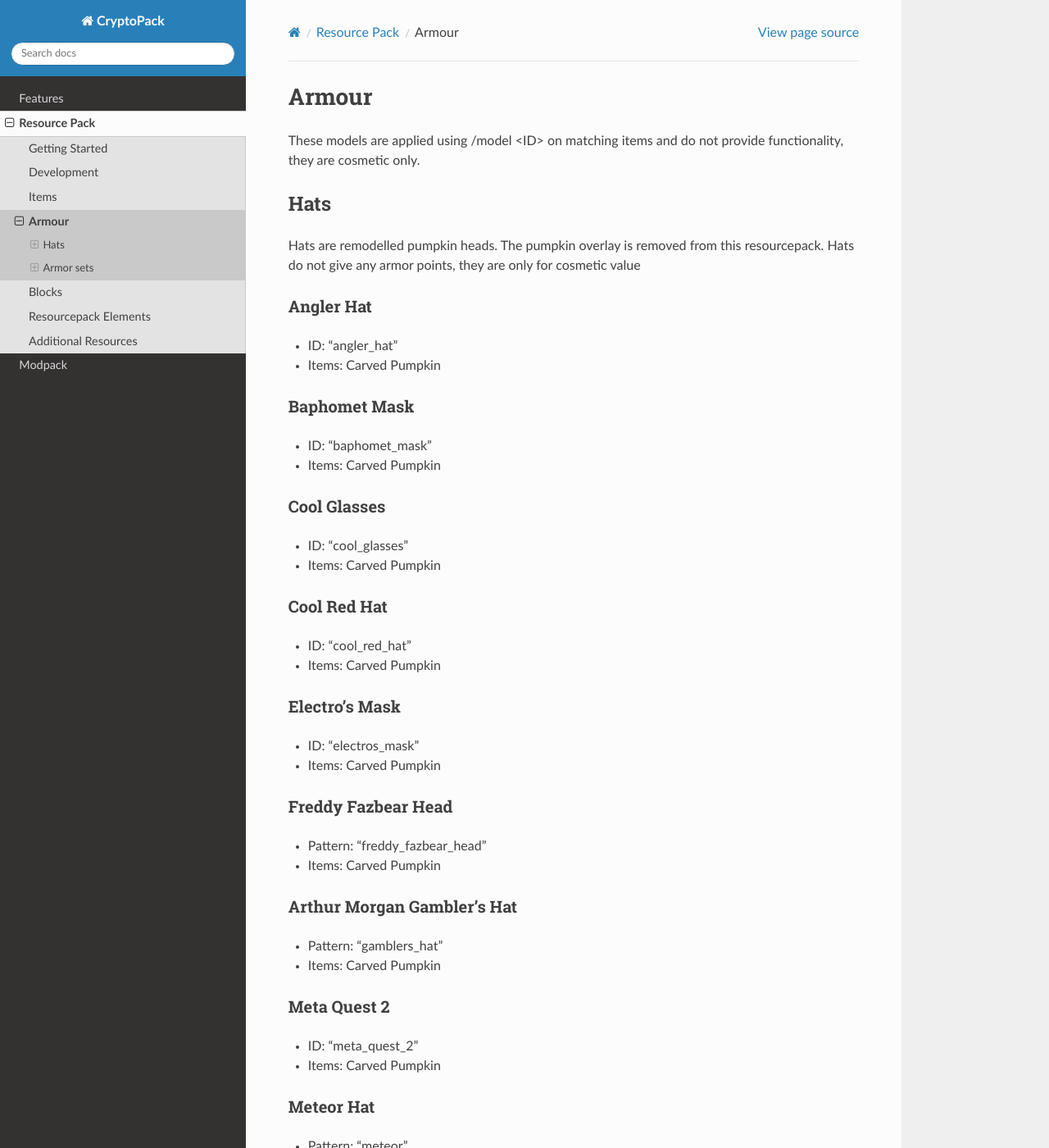
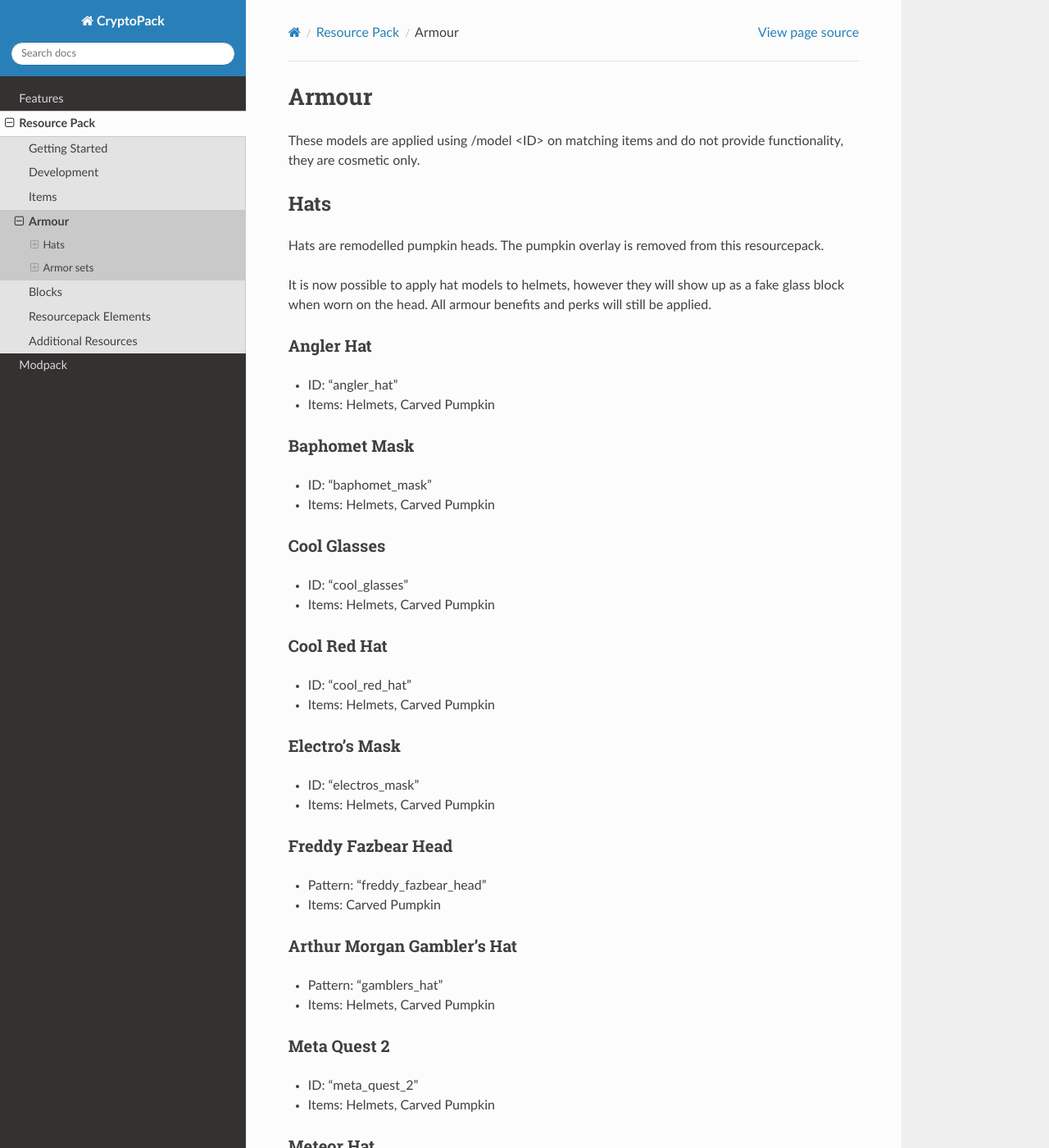
Before and after one commit to Shwabbaa/cryptopack-docs, a Sphinx documentation site: the page built from docs/source/resourcepack/armor.rst, in a window 1280 px wide and 1400 px high. Shown: the whole window at 82% size. Built offline with Sphinx 7.4.7 and the Read the Docs theme 3.1.0, drawn with Linux system fonts in a browser that asks for light colours; pages that are not in the unit, such as notebooks, are missing from menus; some of the changed text lies outside the part shown.

Commit message:
Update armor.rst

```diff
--- a/docs/source/resourcepack/armor.rst
+++ b/docs/source/resourcepack/armor.rst
@@ -7,32 +7,33 @@ Hats
 ==========
 
 Hats are remodelled pumpkin heads. The pumpkin overlay is removed from this resourcepack.
-Hats do not give any armor points, they are only for cosmetic value
+
+It is now possible to apply hat models to helmets, however they will show up as a fake glass block when worn on the head. All armour benefits and perks will still be applied.
 
 Angler Hat
 ~~~~~~~~~~~~~~~~
 * ID: "angler_hat"
-* Items: Carved Pumpkin
+* Items: Helmets, Carved Pumpkin
 
 Baphomet Mask
 ~~~~~~~~~~~~~~~~
 * ID: "baphomet_mask"
-* Items: Carved Pumpkin
+* Items: Helmets, Carved Pumpkin
 
 Cool Glasses
 ~~~~~~~~~~~~~~~~
 * ID: "cool_glasses"
-* Items: Carved Pumpkin
+* Items: Helmets, Carved Pumpkin
 
 Cool Red Hat
 ~~~~~~~~~~~~~~~~
 * ID: "cool_red_hat"
-* Items: Carved Pumpkin
+* Items: Helmets, Carved Pumpkin
 
 Electro's Mask
 ~~~~~~~~~~~~~~~~
 * ID: "electros_mask"
-* Items:  Carved Pumpkin
+* Items:  Helmets, Carved Pumpkin
 
 Freddy Fazbear Head
 ~~~~~~~~~~~~~~~~
@@ -42,22 +43,22 @@ Freddy Fazbear Head
 Arthur Morgan Gambler's Hat
 ~~~~~~~~~~~~~~~~
 * Pattern: "gamblers_hat"
-* Items:  Carved Pumpkin
+* Items:  Helmets, Carved Pumpkin
 
 Meta Quest 2
 ~~~~~~~~~~~~~~~~
 * ID: "meta_quest_2"
-* Items:  Carved Pumpkin
+* Items: Helmets, Carved Pumpkin
 
 Meteor Hat
 ~~~~~~~~~~~~~~~~
 * Pattern: "meteor"
-* Items:  Carved Pumpkin
+* Items:  Helmets, Carved Pumpkin
 
 Nacho Sombero
 ~~~~~~~~~~~~~~~~
 * ID: "nacho_sombero"
-* Items: Carved Pumpkin, Main Food Items
+* Items: Helmets, Carved Pumpkin, Food Items
 
 Raised Cool Glasses
 ~~~~~~~~~~~~~~~~
@@ -67,12 +68,12 @@ Raised Cool Glasses
 John Marston Ranch Hat
 ~~~~~~~~~~~~~~~~
 * ID: "ranch_hat"
-* Items: Carved Pumpkin
+* Items: Helmets, Carved Pumpkin
 
 Straw Hat
 ~~~~~~~~~~~~~~~~
 * ID: "straw_hat"
-* Items: Carved Pumpkin
+* Items: Helmets, Carved Pumpkin
 
 Armor sets
 ==========
```
